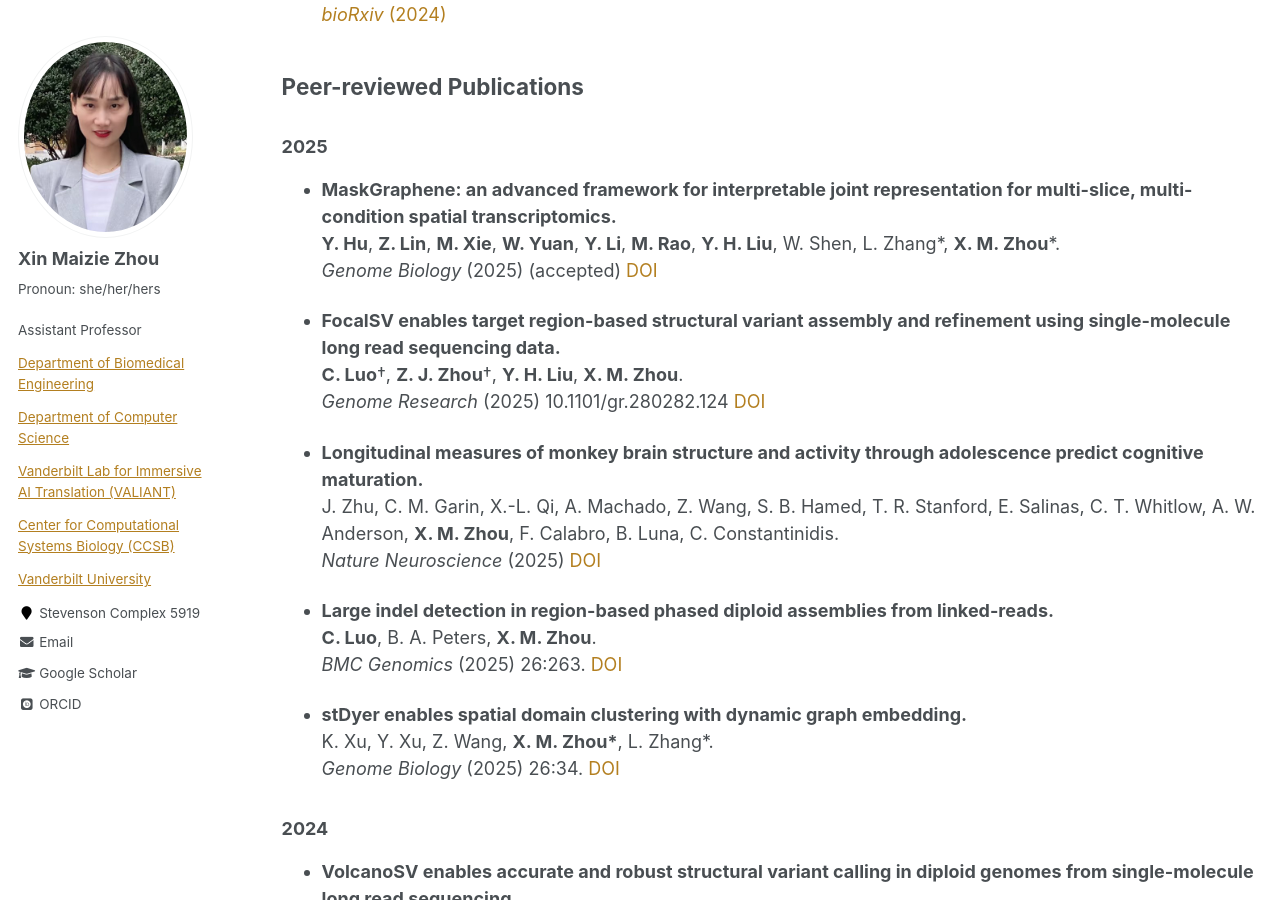
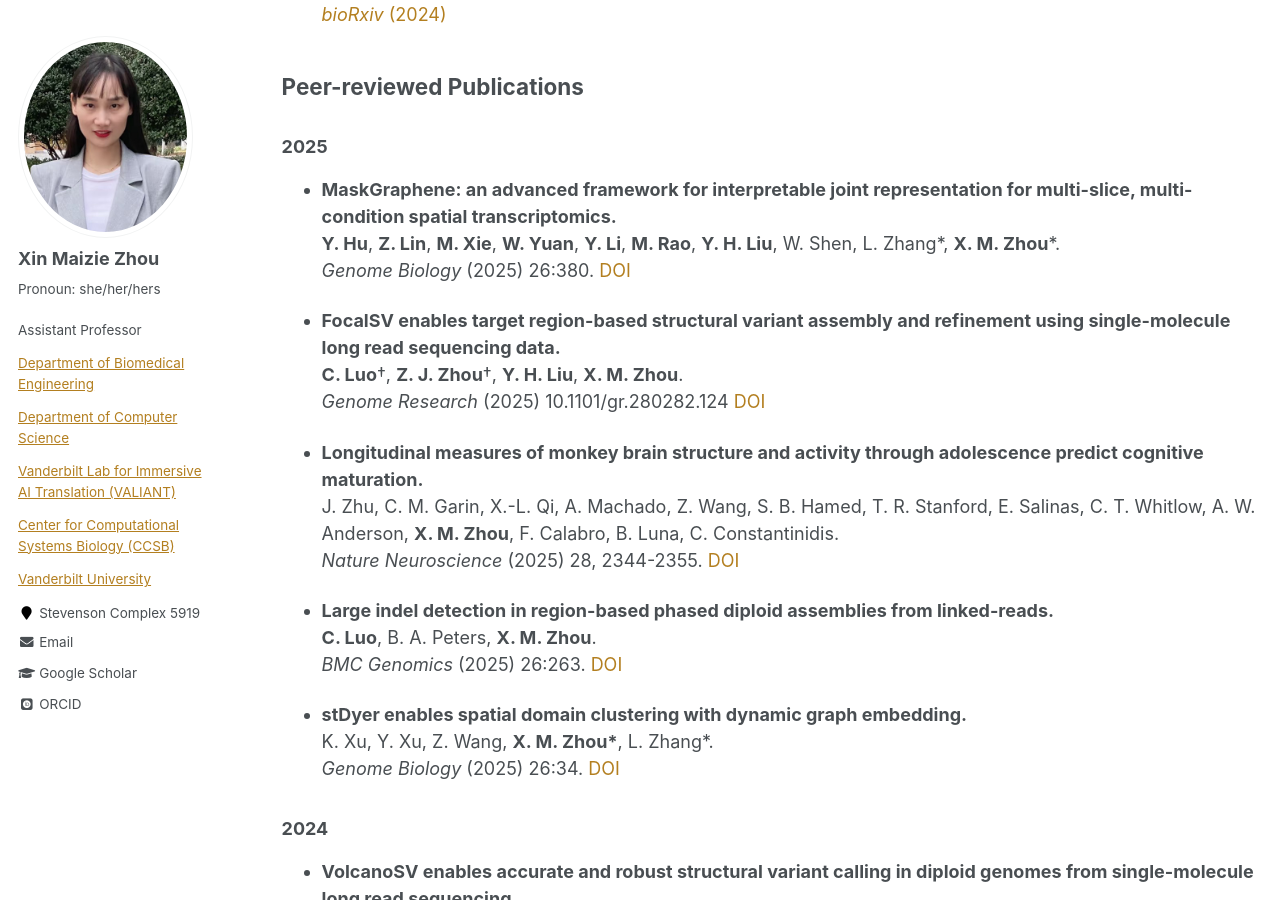
Before and after one commit to maiziezhoulab/Maiziezhoulab.github.io, a Jekyll site: the page built from _pages/publications.md, in a window 1280 px wide and 900 px high, scrolled down 1196 px. Built offline with Jekyll 4.4.1, drawn with Linux system fonts in a browser that asks for light colours; some web fonts are replaced.

Commit message:
Update publications.md

```diff
--- a/_pages/publications.md
+++ b/_pages/publications.md
@@ -59,7 +59,7 @@ used Xin Maizie Zhou (X. M. Zhou) for publications after 2022.
 ### 2025
 - **MaskGraphene: an advanced framework for interpretable joint representation for multi-slice, multi-condition spatial transcriptomics.**
   **Y. Hu**, **Z. Lin**, **M. Xie**, **W. Yuan**, **Y. Li**, **M. Rao**, **Y. H. Liu**, W. Shen, L. Zhang\*, **X. M. Zhou**\*.
-  _Genome Biology_ (2025) (accepted) [DOI](https://www.biorxiv.org/content/10.1101/2024.02.21.581387v2)
+  _Genome Biology_ (2025) 26:380. [DOI](https://www.biorxiv.org/content/10.1101/2024.02.21.581387v2)
 
 - **FocalSV enables target region-based structural variant assembly and refinement using single-molecule long read sequencing data.**
   **C. Luo**†, **Z. J. Zhou**†, **Y. H. Liu**, **X. M. Zhou**.
@@ -67,7 +67,7 @@ used Xin Maizie Zhou (X. M. Zhou) for publications after 2022.
 
 - **Longitudinal measures of monkey brain structure and activity through adolescence predict cognitive maturation.**
   J. Zhu, C. M. Garin, X.-L. Qi, A. Machado, Z. Wang, S. B. Hamed, T. R. Stanford, E. Salinas, C. T. Whitlow, A. W. Anderson, **X. M. Zhou**, F. Calabro, B. Luna, C.   Constantinidis.
-  _Nature Neuroscience_ (2025) [DOI](https://doi.org/10.1038/s41593-025-02076-0)
+  _Nature Neuroscience_ (2025) 28, 2344-2355. [DOI](https://doi.org/10.1038/s41593-025-02076-0)
 
 - **Large indel detection in region-based phased diploid assemblies from linked-reads.**
   **C. Luo**, B. A. Peters, **X. M. Zhou**.
```
